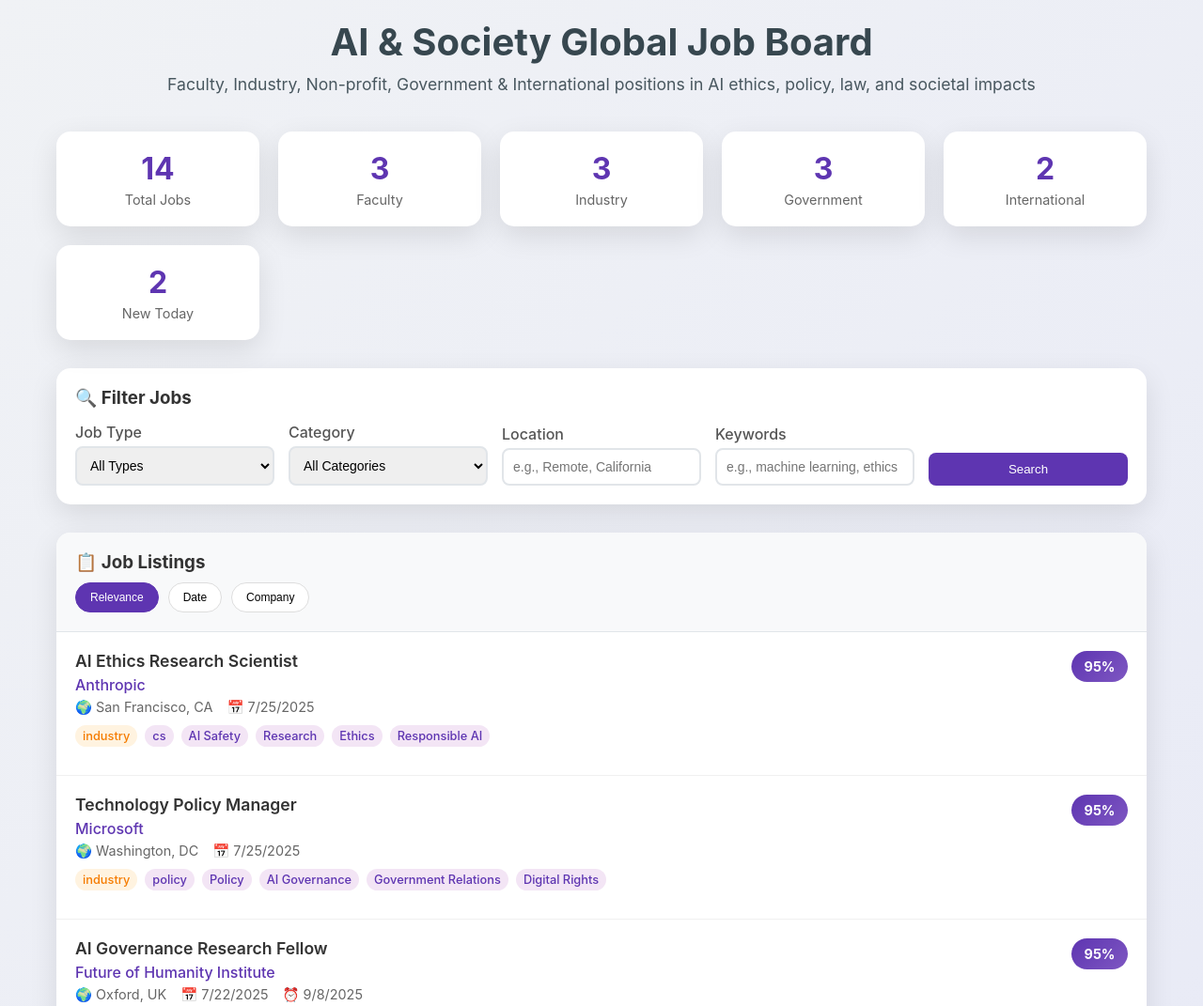
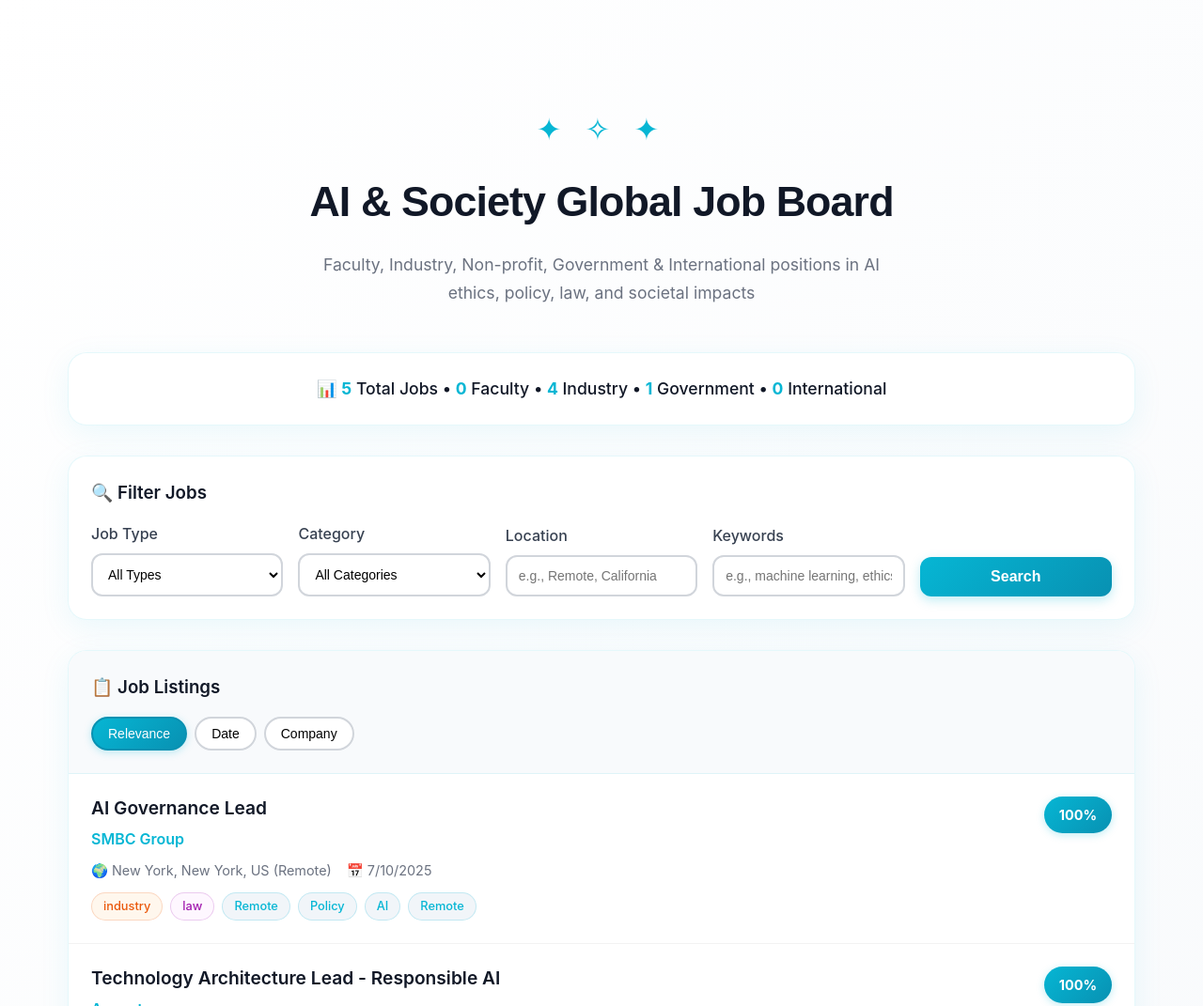
Before and after one commit to inyoungcheong/ai-society-job, a plain HTML site: page index.html in a window 1280 px wide. Shown: the top 1071 px of the page at 94% size. Drawn offline with Linux system fonts and the light colour scheme.

Commit message:
Update index.html

```diff
--- a/index.html
+++ b/index.html
@@ -1,9 +1,9 @@
 <!DOCTYPE html>
-<html lang="ko">
+<html lang="en">
 <head>
     <meta charset="UTF-8">
     <meta name="viewport" content="width=device-width, initial-scale=1.0">
-    <title>AI & Society Job Leaderboard</title>
+    <title>AI & Society Global Job Board</title>
     <style>
         * {
             margin: 0;
@@ -11,85 +11,97 @@
             box-sizing: border-box;
         }
 
+        @import url('https://fonts.googleapis.com/css2?family=Inter:wght@400;500;600;700&family=Montserrat:wght@400;500;600;700&display=swap');
+
         body {
-            font-family: -apple-system, BlinkMacSystemFont, 'Segoe UI', Roboto, sans-serif;
-            background: linear-gradient(135deg, #f0f2f5 0%, #e8eaf6 100%);
+            font-family: 'Inter', -apple-system, BlinkMacSystemFont, 'Segoe UI', Roboto, sans-serif;
+            background: linear-gradient(135deg, #ffffff 0%, #f8fafc 100%);
             min-height: 100vh;
-            color: #333;
+            color: #111827;
+            line-height: 1.6;
         }
 
         .container {
             max-width: 1200px;
             margin: 0 auto;
-            padding: 20px;
+            padding: 2rem;
         }
 
         .header {
             text-align: center;
-            margin-bottom: 40px;
-            color: #37474f;
+            margin: 3rem auto 3rem auto;
+            padding-top: 2rem;
+            color: #111827;
+            max-width: 800px;
+        }
+
+        .logo-symbol {
+            font-size: 2rem;
+            color: #06b6d4;
+            margin-bottom: 1rem;
+            letter-spacing: 0.5rem;
         }
 
         .header h1 {
-            font-size: 2.5rem;
-            margin-bottom: 10px;
-            font-weight: 700;
+            font-family: 'Montserrat', sans-serif;
+            font-size: 2.8rem;
+            margin-bottom: 1rem;
+            font-weight: 600;
+            color: #111827;
+            letter-spacing: -0.02em;
         }
 
         .header p {
             font-size: 1.1rem;
-            opacity: 0.9;
+            color: #6b7280;
+            max-width: 600px;
+            margin: 0 auto;
+            line-height: 1.7;
         }
 
-        .stats {
-            display: grid;
-            grid-template-columns: repeat(auto-fit, minmax(200px, 1fr));
-            gap: 20px;
-            margin-bottom: 30px;
+        /* Update other elements to match the new color scheme */
+        .stats-compact {
+            background: rgba(255, 255, 255, 0.9);
+            backdrop-filter: blur(10px);
+            padding: 1.5rem;
+            border-radius: 20px;
+            box-shadow: 0 8px 32px rgba(6, 182, 212, 0.08);
+            margin-bottom: 2rem;
+            text-align: center;
+            border: 1px solid rgba(6, 182, 212, 0.1);
         }
 
-        .stat-card {
-            background: white;
-            padding: 20px;
-            border-radius: 15px;
-            box-shadow: 0 10px 30px rgba(0,0,0,0.1);
-            text-align: center;
-            transition: transform 0.3s ease;
+        .stats-inline {
+            font-size: 1.1rem;
+            color: #111827;
+            font-weight: 500;
         }
 
-        .stat-card:hover {
-            transform: translateY(-5px);
-        }
-
-        .stat-number {
-            font-size: 2rem;
-            font-weight: bold;
-            color: #5e35b1;
-            margin-bottom: 5px;
-        }
-
-        .stat-label {
-            color: #666;
-            font-size: 0.9rem;
+        .stats-inline .stat-number {
+            font-weight: 700;
+            color: #06b6d4;
         }
 
         .filters {
-            background: white;
-            padding: 20px;
-            border-radius: 15px;
-            box-shadow: 0 10px 30px rgba(0,0,0,0.1);
-            margin-bottom: 30px;
+            background: rgba(255, 255, 255, 0.9);
+            backdrop-filter: blur(10px);
+            padding: 1.5rem;
+            border-radius: 20px;
+            box-shadow: 0 8px 32px rgba(6, 182, 212, 0.08);
+            margin-bottom: 2rem;
+            border: 1px solid rgba(6, 182, 212, 0.1);
         }
 
         .filters h3 {
-            margin-bottom: 15px;
-            color: #333;
+            margin-bottom: 1rem;
+            color: #111827;
+            font-weight: 600;
         }
 
         .filter-row {
             display: grid;
             grid-template-columns: repeat(auto-fit, minmax(200px, 1fr));
-            gap: 15px;
+            gap: 1rem;
             align-items: end;
         }
 
@@ -99,76 +111,94 @@
         }
 
         .filter-group label {
-            margin-bottom: 5px;
+            margin-bottom: 0.5rem;
             font-weight: 500;
-            color: #555;
+            color: #374151;
         }
 
         select, input {
-            padding: 10px;
-            border: 2px solid #e1e5e9;
-            border-radius: 8px;
+            padding: 0.75rem;
+            border: 2px solid #d1d5db;
+            border-radius: 12px;
             font-size: 14px;
-            transition: border-color 0.3s ease;
+            transition: all 0.3s ease;
+            background: white;
         }
 
         select:focus, input:focus {
             outline: none;
-            border-color: #7e57c2;
+            border-color: #06b6d4;
+            box-shadow: 0 0 0 3px rgba(6, 182, 212, 0.1);
         }
 
         .search-btn {
-            background: #5e35b1;
+            background: linear-gradient(135deg, #06b6d4, #0891b2);
             color: white;
             border: none;
-            padding: 10px 20px;
-            border-radius: 8px;
+            padding: 0.75rem 1.5rem;
+            border-radius: 12px;
             cursor: pointer;
-            font-weight: 500;
-            transition: background 0.3s ease;
+            font-weight: 600;
+            font-size: 1rem;
+            transition: all 0.3s ease;
+            box-shadow: 0 4px 12px rgba(6, 182, 212, 0.25);
         }
 
         .search-btn:hover {
-            background: #512da8;
+            transform: translateY(-2px);
+            box-shadow: 0 6px 16px rgba(6, 182, 212, 0.3);
+            background: linear-gradient(135deg, #0891b2, #0e7490);
         }
 
         .jobs-container {
-            background: white;
-            border-radius: 15px;
-            box-shadow: 0 10px 30px rgba(0,0,0,0.1);
+            background: rgba(255, 255, 255, 0.9);
+            backdrop-filter: blur(10px);
+            border-radius: 20px;
+            box-shadow: 0 8px 32px rgba(6, 182, 212, 0.08);
             overflow: hidden;
+            border: 1px solid rgba(6, 182, 212, 0.1);
         }
 
         .jobs-header {
-            background: #f8f9fa;
-            padding: 20px;
-            border-bottom: 1px solid #e1e5e9;
+            background: #f8fafc;
+            padding: 1.5rem;
+            border-bottom: 1px solid rgba(6, 182, 212, 0.1);
         }
 
         .jobs-header h3 {
-            margin-bottom: 10px;
+            margin-bottom: 1rem;
+            color: #111827;
+            font-weight: 600;
         }
 
         .sort-options {
             display: flex;
-            gap: 10px;
+            gap: 0.5rem;
             flex-wrap: wrap;
         }
 
         .sort-btn {
-            padding: 8px 15px;
-            border: 1px solid #ddd;
+            padding: 0.5rem 1rem;
+            border: 2px solid #d1d5db;
             background: white;
-            border-radius: 20px;
+            border-radius: 25px;
             cursor: pointer;
-            font-size: 12px;
+            font-size: 0.875rem;
+            font-weight: 500;
             transition: all 0.3s ease;
         }
 
         .sort-btn.active {
-            background: #5e35b1;
+            background: linear-gradient(135deg, #06b6d4, #0891b2);
             color: white;
-            border-color: #5e35b1;
+            border-color: #0891b2;
+            box-shadow: 0 2px 8px rgba(6, 182, 212, 0.25);
+        }
+
+        .sort-btn:hover:not(.active) {
+            border-color: #06b6d4;
+            background: #f1f5f9;
+            color: #0e7490;
         }
 
         .job-list {
@@ -177,13 +207,15 @@
         }
 
         .job-item {
-            padding: 20px;
-            border-bottom: 1px solid #f0f0f0;
-            transition: background 0.3s ease;
+            padding: 1.5rem;
+            border-bottom: 1px solid rgba(0,0,0,0.05);
+            transition: all 0.3s ease;
         }
 
         .job-item:hover {
-            background: #f8f9fa;
+            background: #fefce8;
+            border-left: 4px solid #06b6d4;
+            padding-left: calc(1.5rem - 4px);
         }
 
         .job-item:last-child {
@@ -192,10 +224,9 @@
 
         .job-header {
             display: flex;
-            justify-content: between;
+            justify-content: space-between;
             align-items: flex-start;
-            margin-bottom: 10px;
-            gap: 15px;
+            gap: 1rem;
         }
 
         .job-info {
@@ -203,82 +234,84 @@
         }
 
         .job-title {
-            font-size: 1.1rem;
+            font-size: 1.2rem;
             font-weight: 600;
-            color: #333;
-            margin-bottom: 5px;
+            color: #111827;
+            margin-bottom: 0.5rem;
+            line-height: 1.3;
         }
 
         .job-company {
-            color: #5e35b1;
-            font-weight: 500;
-            margin-bottom: 5px;
+            color: #06b6d4;
+            font-weight: 600;
+            margin-bottom: 0.5rem;
+            font-size: 1rem;
         }
 
         .job-meta {
             display: flex;
-            gap: 15px;
+            gap: 1rem;
             font-size: 0.9rem;
-            color: #666;
-            margin-bottom: 10px;
+            color: #6b7280;
+            margin-bottom: 0.75rem;
+            flex-wrap: wrap;
         }
 
         .job-tags {
             display: flex;
-            gap: 8px;
+            gap: 0.5rem;
             flex-wrap: wrap;
         }
 
         .tag {
-            background: #f3e5f5;
-            color: #5e35b1;
-            padding: 4px 8px;
-            border-radius: 12px;
+            background: #f1f5f9;
+            color: #06b6d4;
+            padding: 0.25rem 0.75rem;
+            border-radius: 20px;
             font-size: 0.8rem;
             font-weight: 500;
+            border: 1px solid rgba(6, 182, 212, 0.2);
         }
 
-        .tag.faculty { background: #e8f5e8; color: #2e7d32; }
-        .tag.industry { background: #fff3e0; color: #f57c00; }
-        .tag.nonprofit { background: #fce4ec; color: #c2185b; }
-        .tag.government { background: #e3f2fd; color: #1976d2; }
-        .tag.international { background: #f3e5f5; color: #7b1fa2; }
+        .tag.faculty { background: #f0f9ff; color: #0369a1; border-color: rgba(3, 105, 161, 0.2); }
+        .tag.industry { background: #fff7ed; color: #ea580c; border-color: rgba(234, 88, 12, 0.2); }
+        .tag.nonprofit { background: #fdf2f8; color: #be185d; border-color: rgba(190, 24, 93, 0.2); }
+        .tag.government { background: #eff6ff; color: #2563eb; border-color: rgba(37, 99, 235, 0.2); }
+        .tag.international { background: #f5f3ff; color: #7c3aed; border-color: rgba(124, 58, 237, 0.2); }
+
+        .tag.law { background: #fef7ff; color: #a21caf; border-color: rgba(162, 28, 175, 0.2); }
+        .tag.policy { background: #f0f9ff; color: #0369a1; border-color: rgba(3, 105, 161, 0.2); }
+        .tag.technical { background: #fff1f2; color: #dc2626; border-color: rgba(220, 38, 38, 0.2); }
+        .tag.research { background: #f0fdf4; color: #16a34a; border-color: rgba(22, 163, 74, 0.2); }
 
         .relevance-score {
-            background: linear-gradient(135deg, #5e35b1, #7e57c2);
+            background: linear-gradient(135deg, #06b6d4, #0891b2);
             color: white;
-            padding: 8px 12px;
-            border-radius: 20px;
-            font-weight: bold;
+            padding: 0.5rem 1rem;
+            border-radius: 25px;
+            font-weight: 700;
             font-size: 0.9rem;
             min-width: 60px;
             text-align: center;
+            box-shadow: 0 2px 8px rgba(6, 182, 212, 0.25);
         }
 
-        .loading {
+        .loading, .no-results {
             text-align: center;
-            padding: 40px;
-            color: #666;
-        }
-
-        .no-results {
-            text-align: center;
-            padding: 40px;
-            color: #666;
-            font-style: italic;
+            padding: 3rem;
+            color: #6b7280;
         }
 
         .last-update {
             text-align: center;
-            margin-top: 20px;
-            color: #546e7a;
-            opacity: 0.8;
+            margin-top: 2rem;
+            color: #6b7280;
             font-size: 0.9rem;
         }
 
         @media (max-width: 768px) {
             .container {
-                padding: 10px;
+                padding: 1rem;
             }
 
             .header h1 {
@@ -296,7 +329,12 @@
 
             .job-meta {
                 flex-direction: column;
-                gap: 5px;
+                gap: 0.25rem;
+            }
+
+            .stats-inline {
+                font-size: 1rem;
+                line-height: 1.8;
             }
         }
     </style>
@@ -304,34 +342,19 @@
 <body>
     <div class="container">
         <div class="header">
+            <div class="logo-symbol">✦ ✧ ✦</div>
             <h1>AI & Society Global Job Board</h1>
             <p>Faculty, Industry, Non-profit, Government & International positions in AI ethics, policy, law, and societal impacts</p>
         </div>
 
-        <div class="stats">
-            <div class="stat-card">
-                <div class="stat-number" id="total-jobs">--</div>
-                <div class="stat-label">Total Jobs</div>
-            </div>
-            <div class="stat-card">
-                <div class="stat-number" id="faculty-jobs">--</div>
-                <div class="stat-label">Faculty</div>
-            </div>
-            <div class="stat-card">
-                <div class="stat-number" id="industry-jobs">--</div>
-                <div class="stat-label">Industry</div>
-            </div>
-            <div class="stat-card">
-                <div class="stat-number" id="government-jobs">--</div>
-                <div class="stat-label">Government</div>
-            </div>
-            <div class="stat-card">
-                <div class="stat-number" id="international-jobs">--</div>
-                <div class="stat-label">International</div>
-            </div>
-            <div class="stat-card">
-                <div class="stat-number" id="new-today">--</div>
-                <div class="stat-label">New Today</div>
+        <!-- Compact Stats Section -->
+        <div class="stats-compact">
+            <div class="stats-inline" id="stats-display">
+                📊 <span class="stat-number">--</span> Total Jobs •
+                <span class="stat-number">--</span> Faculty •
+                <span class="stat-number">--</span> Industry •
+                <span class="stat-number">--</span> Government •
+                <span class="stat-number">--</span> International
             </div>
         </div>
 
@@ -355,8 +378,8 @@
                         <option value="all">All Categories</option>
                         <option value="law">Law</option>
                         <option value="policy">Policy</option>
-                        <option value="cs">Computer Science</option>
-                        <option value="ischool">iSchool</option>
+                        <option value="technical">Technical</option>
+                        <option value="research">Research</option>
                     </select>
                 </div>
                 <div class="filter-group">
@@ -400,35 +423,33 @@
         let filteredJobs = [];
         let currentSort = 'relevance';
 
-        // 페이지 로드시 데이터 가져오기
+        // Load jobs data
         async function loadJobs() {
             try {
-                // GitHub Pages에서 JSON 파일 로드
-                const response = await fetch('data/jobs.json');
+                const response = await fetch('data/jsearch_jobs.json');
                 const data = await response.json();
 
                 allJobs = data.jobs || [];
                 updateStats(data.stats || {});
-                updateLastUpdate(data.last_update || new Date().toISOString());
+                updateLastUpdate(data.metadata?.last_update || new Date().toISOString());
 
                 filteredJobs = [...allJobs];
                 renderJobs();
             } catch (error) {
                 console.error('Error loading jobs:', error);
-                // 데모 데이터로 fallback
                 loadDemoData();
             }
         }
 
-        // 데모 데이터 (실제 데이터가 없을 때)
+        // Demo data fallback
         function loadDemoData() {
             allJobs = [
                 {
                     title: "AI Ethics Researcher",
                     company: "Stanford HAI",
-                    location: "Stanford, CA",
+                    location: "Stanford, CA, US",
                     job_type: "faculty",
-                    category: "cs",
+                    category: "research",
                     description: "Research position focusing on AI ethics and societal impact...",
                     posting_date: "2025-07-20",
                     deadline: "2025-09-15",
@@ -439,7 +460,7 @@
                 {
                     title: "AI Policy Analyst",
                     company: "Google",
-                    location: "Washington, DC",
+                    location: "Mountain View, CA, US",
                     job_type: "industry",
                     category: "policy",
                     description: "Analyze AI policy implications for technology development...",
@@ -460,60 +481,63 @@
                     deadline: "2025-09-05",
                     source_url: "https://example.com/job4",
                     relevance_score: 96,
-                    tags: ["International", "AI Governance", "Policy Coordination"]
+                    tags: ["International", "AI Governance", "Policy"]
                 },
                 {
-                    title: "Digital Rights Program Officer",
-                    company: "United Nations",
-                    location: "Geneva, Switzerland",
-                    job_type: "international",
+                    title: "Digital Rights Legal Counsel",
+                    company: "Federal Trade Commission",
+                    location: "Washington, DC, US",
+                    job_type: "government",
                     category: "law",
-                    description: "Support UN initiatives on digital rights and AI ethics...",
+                    description: "Legal counsel specializing in digital rights and AI regulation...",
                     posting_date: "2025-07-17",
                     deadline: "2025-08-25",
                     source_url: "https://example.com/job5",
                     relevance_score: 94,
-                    tags: ["UN", "Digital Rights", "International Law"]
+                    tags: ["Legal", "Digital Rights", "Government"]
                 }
             ];
 
             updateStats({
                 total: 15,
-                faculty: 4,
-                industry: 5,
-                nonprofit: 3,
-                government: 2,
-                international: 1,
-                new_today: 3
+                by_job_type: { faculty: 4, industry: 5, government: 2, international: 1, nonprofit: 3 }
             });
 
-            updateLastUpdate("2025-07-24T02:00:00Z");
+            updateLastUpdate("2025-07-25T12:00:00Z");
             filteredJobs = [...allJobs];
             renderJobs();
         }
 
-        // 통계 업데이트
+        // Update statistics display
         function updateStats(stats) {
-            document.getElementById('total-jobs').textContent = stats.total || 0;
-            document.getElementById('faculty-jobs').textContent = stats.faculty || 0;
-            document.getElementById('industry-jobs').textContent = stats.industry || 0;
-            document.getElementById('government-jobs').textContent = stats.government || 0;
-            document.getElementById('international-jobs').textContent = stats.international || 0;
-            document.getElementById('new-today').textContent = stats.new_today || 0;
+            const jobTypes = stats.by_job_type || {};
+            const total = stats.total || 0;
+            const faculty = jobTypes.faculty || 0;
+            const industry = jobTypes.industry || 0;
+            const government = jobTypes.government || 0;
+            const international = jobTypes.international || 0;
+
+            document.getElementById('stats-display').innerHTML = `
+                📊 <span class="stat-number">${total}</span> Total Jobs •
+                <span class="stat-number">${faculty}</span> Faculty •
+                <span class="stat-number">${industry}</span> Industry •
+                <span class="stat-number">${government}</span> Government •
+                <span class="stat-number">${international}</span> International
+            `;
         }
 
-        // 마지막 업데이트 시간
+        // Update last update timestamp
         function updateLastUpdate(timestamp) {
             const date = new Date(timestamp);
-            document.getElementById('last-update').textContent = date.toLocaleString('ko-KR');
+            document.getElementById('last-update').textContent = date.toLocaleString('en-US');
         }
 
-        // 채용공고 렌더링
+        // Render job listings
         function renderJobs() {
             const jobList = document.getElementById('job-list');
 
             if (filteredJobs.length === 0) {
-                jobList.innerHTML = '<div class="no-results">검색 조건에 맞는 채용공고가 없습니다.</div>';
+                jobList.innerHTML = '<div class="no-results">No jobs match your search criteria.</div>';
                 return;
             }
 
@@ -526,14 +550,14 @@
                             <div class="job-meta">
                                 <span>🌍 ${job.location || 'Location TBD'}</span>
                                 <span>📅 ${new Date(job.posting_date).toLocaleDateString('en-US')}</span>
-                                ${job.deadline ? `<span>⏰ ${new Date(job.deadline).toLocaleDateString('en-US')}</span>` : ''}
-                                ${job.job_type === 'international' ? '<span>🌐 Global Opportunity</span>' : ''}
-                                ${job.job_type === 'government' ? '<span>🏛️ Government Role</span>' : ''}
+                                ${job.deadline ? `<span>⏰ Deadline: ${new Date(job.deadline).toLocaleDateString('en-US')}</span>` : ''}
+                                ${job.salary_info ? `<span>💰 ${job.salary_info}</span>` : ''}
                             </div>
                             <div class="job-tags">
                                 <span class="tag ${job.job_type}">${job.job_type}</span>
-                                <span class="tag">${job.category}</span>
-                                ${job.tags ? job.tags.map(tag => `<span class="tag">${tag}</span>`).join('') : ''}
+                                <span class="tag ${job.category}">${job.category}</span>
+                                ${job.tags ? job.tags.slice(0, 3).map(tag => `<span class="tag">${tag}</span>`).join('') : ''}
+                                ${job.is_remote ? '<span class="tag">Remote</span>' : ''}
                             </div>
                         </div>
                         <div class="relevance-score">${job.relevance_score}%</div>
@@ -544,7 +568,7 @@
             jobList.innerHTML = jobsHTML;
         }
 
-        // 필터 적용
+        // Apply filters
         function applyFilters() {
             const jobType = document.getElementById('job-type').value;
             const category = document.getElementById('category').value;
@@ -564,11 +588,11 @@
             sortJobs(currentSort);
         }
 
-        // 정렬
+        // Sort jobs
         function sortJobs(type) {
             currentSort = type;
 
-            // 정렬 버튼 활성화 상태 변경
+            // Update active sort button
             document.querySelectorAll('.sort-btn').forEach(btn => btn.classList.remove('active'));
             event.target.classList.add('active');
 
@@ -587,7 +611,7 @@
             renderJobs();
         }
 
-        // 페이지 로드시 실행
+        // Initialize on page load
         window.addEventListener('load', loadJobs);
     </script>
 </body>
```
